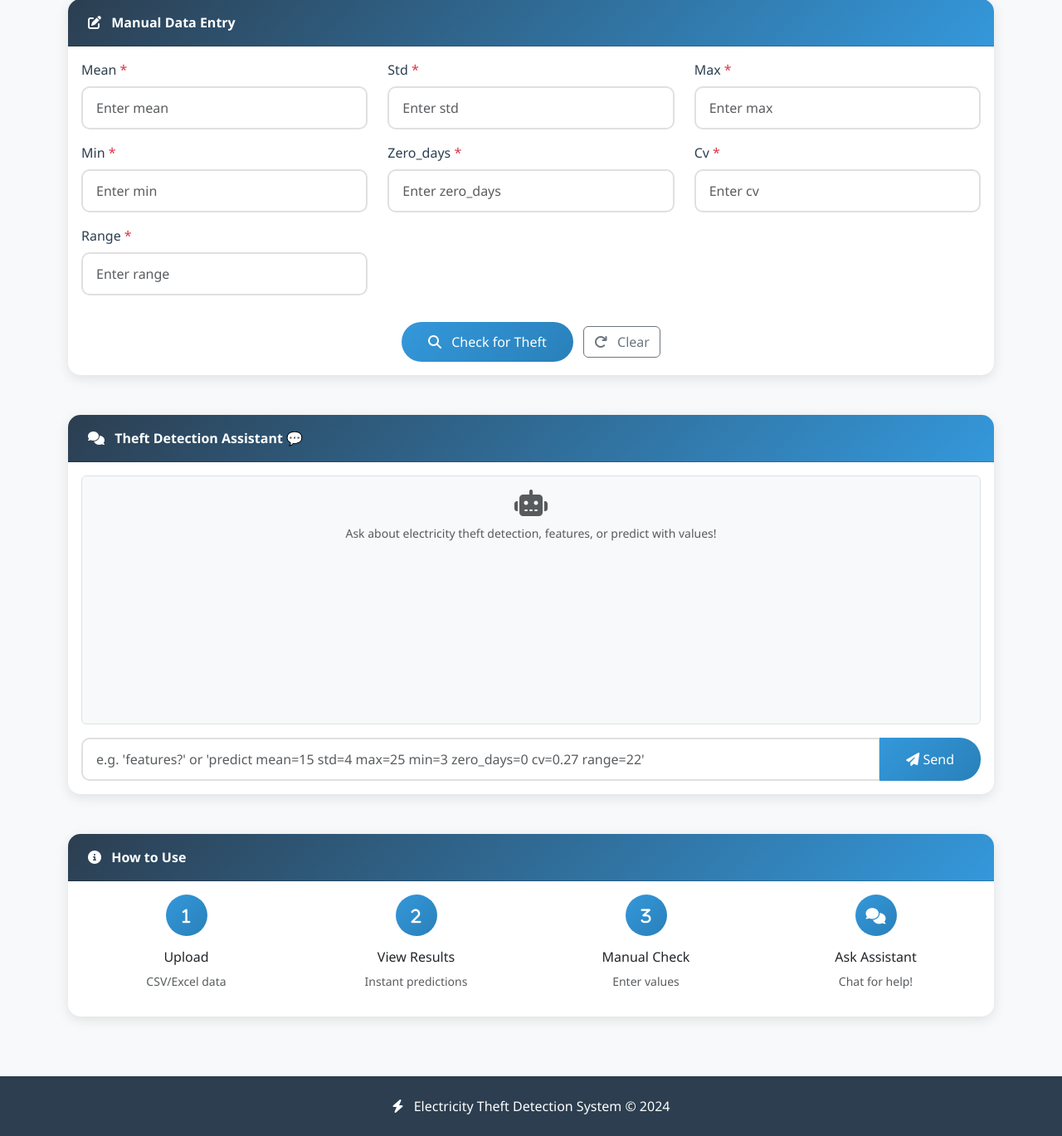
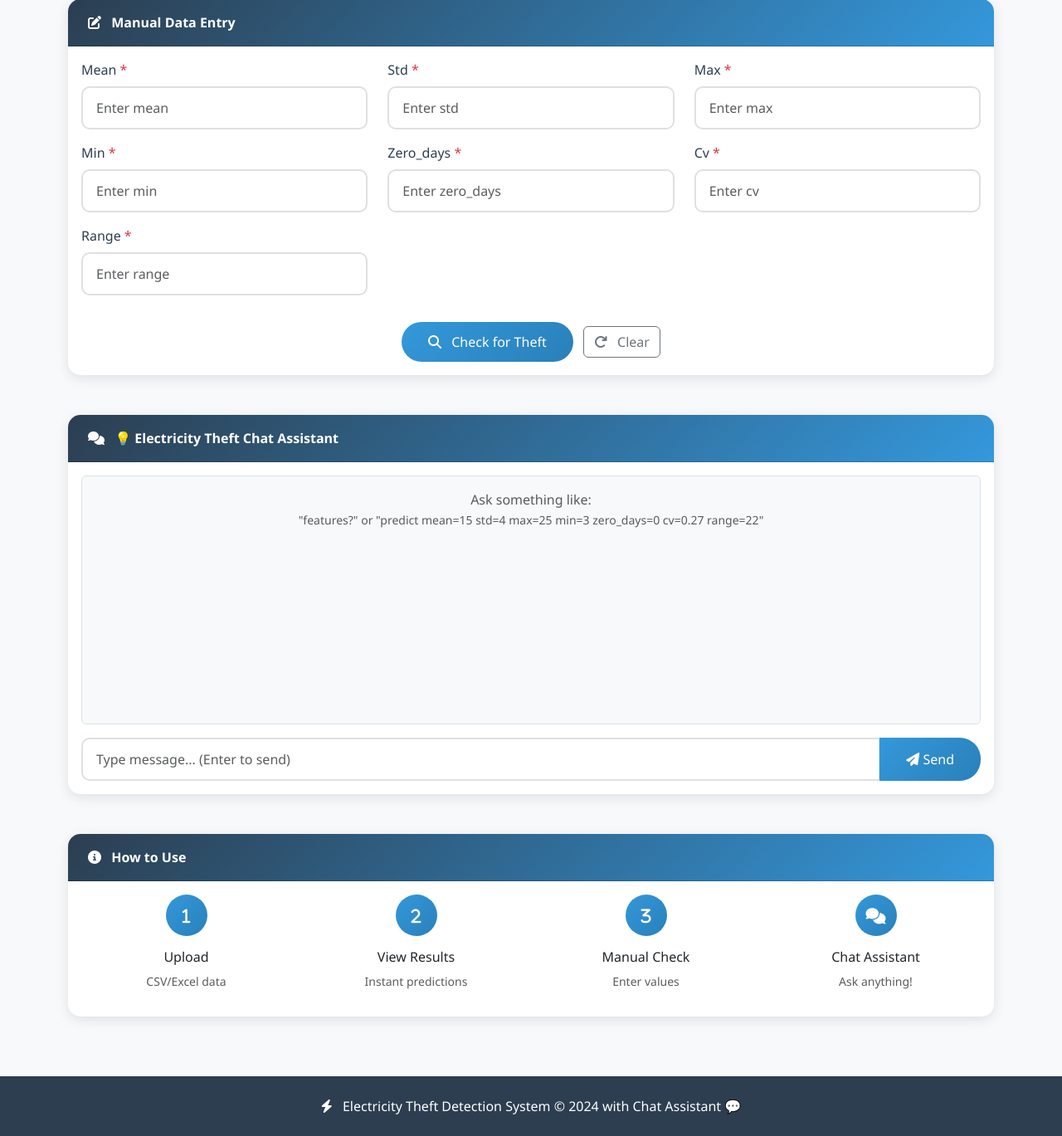
Before and after one commit to riddhik19/electricity-theft-detection, a Flask app: page / in a window 1280 px wide. Shown: the part 869-2238 px from the top of the page at 83% size. Run offline with Flask 3, Linux system fonts and the light colour scheme; some libraries are stand-ins or nearby versions.

Commit message:
feat: add electricity theft chat assistant (98% ML model)

```diff
--- a/templates/index.html
+++ b/templates/index.html
@@ -221,6 +221,17 @@
             padding: 0.4rem 1rem;
             font-size: 0.875rem;
         }
+
+        /* Chat Reference Styles */
+        #chat-messages .bg-primary {
+            color: white;
+        }
+        #chat-messages .bg-light {
+            border-left: 3px solid var(--secondary-color);
+        }
+        #chat-messages {
+            min-height: 200px;
+        }
     </style>
 </head>
 <body>
@@ -374,8 +385,7 @@
                                         </td>
                                         <td>{{ row.confidence }}</td>
                                         <td>
-                                            <button class="btn btn-sm btn-primary prediction-btn"
-                                                    onclick="predictRow({{ loop.index0 }}, {{ row|tojson }})">
+                                            <button class="btn btn-sm btn-primary prediction-btn" onclick="predictRow({{ loop.index0 }}, {{ row|tojson }})">
                                                 <i class="fas fa-search"></i> Check
                                             </button>
                                         </td>
@@ -463,24 +473,24 @@
             </div>
         </div>
 
-        <!-- Chat Section (NEW!) -->
-        <div class="row mb-4" id="chat-section">
+        <!-- Clean Chat Assistant (User Reference) -->
+        <div class="row mb-4">
             <div class="col-md-12">
                 <div class="card">
                     <div class="card-header">
                         <i class="fas fa-comments me-2"></i>
-                        Theft Detection Assistant 💬
+                        💡 Electricity Theft Chat Assistant
                     </div>
                     <div class="card-body">
-                        <div id="chat-messages" class="border rounded p-3 mb-3" style="height: 300px; overflow-y: auto; background: #f8f9fa;">
-                            <div class="text-center text-muted mb-3">
-                                <i class="fas fa-robot fa-2x mb-2 d-block"></i>
-                                <small>Ask about electricity theft detection, features, or predict with values!</small>
+                        <div id="chat-messages" style="height:300px; overflow-y:auto;" class="border rounded p-3 mb-3 bg-light">
+                            <div class="text-center text-muted">
+                                Ask something like: <br>
+                                <small>"features?" or "predict mean=15 std=4 max=25 min=3 zero_days=0 cv=0.27 range=22"</small>
                             </div>
                         </div>
                         <div class="input-group">
-                            <input type="text" id="chat-input" class="form-control" placeholder="e.g. 'features?' or 'predict mean=15 std=4 max=25 min=3 zero_days=0 cv=0.27 range=22'">
-                            <button class="btn btn-primary" onclick="sendChat()">
+                            <input type="text" id="chat-input" class="form-control" placeholder="Type message... (Enter to send)">
+                            <button class="btn btn-primary" id="chat-send-btn">
                                 <i class="fas fa-paper-plane"></i> Send
                             </button>
                         </div>
@@ -524,8 +534,8 @@
                                 <div class="feature-icon" style="width: 50px; height: 50px; font-size: 1.2rem;">
                                     <i class="fas fa-comments"></i>
                                 </div>
-                                <h6>Ask Assistant</h6>
-                                <p class="text-muted small">Chat for help!</p>
+                                <h6>Chat Assistant</h6>
+                                <p class="text-muted small">Ask anything!</p>
                             </div>
                         </div>
                     </div>
@@ -534,13 +544,12 @@
         </div>
     </div>
 
-
     <!-- Footer -->
     <footer>
         <div class="container text-center">
             <p class="mb-0">
                 <i class="fas fa-bolt me-2"></i>
-                Electricity Theft Detection System &copy; 2024
+                Electricity Theft Detection System &copy; 2024 with Chat Assistant 💬
             </p>
         </div>
     </footer>
@@ -565,18 +574,16 @@
 
     <script src="https://cdn.jsdelivr.net/npm/bootstrap@5.3.0/dist/js/bootstrap.bundle.min.js"></script>
     <script>
-        // Show loading spinner on form submit
+        // Upload loader
         document.getElementById('upload-form')?.addEventListener('submit', function() {
             document.getElementById('loadingSpinner').style.display = 'block';
             document.querySelector('.upload-area').style.display = 'none';
         });
 
-        // Predict row function
+        // Predict row AJAX
         async function predictRow(index, rowData) {
             const modal = new bootstrap.Modal(document.getElementById('predictionModal'));
             const modalBody = document.getElementById('modalBody');
-
-            // Extract features from row
             const features = ["mean", "std", "max", "min", "zero_days", "cv", "range"];
             const extractedData = {};
 
@@ -589,31 +596,26 @@
             try {
                 const response = await fetch('/predict_row', {
                     method: 'POST',
-                    headers: {
-                        'Content-Type': 'application/json',
-                    },
-                    body: JSON.stringify({
-                        row_index: index,
-                        row_data: extractedData
-                    })
+                    headers: {'Content-Type': 'application/json'},
+                    body: JSON.stringify({row_index: index, row_data: extractedData})
                 });
 
                 const result = await response.json();
 
                 if (result.error) {
-                    modalBody.innerHTML = '<div class="alert alert-danger"><i class="fas fa-exclamation-triangle me-2"></i> ' + result.error + '</div>';
+                    modalBody.innerHTML = '<div class="alert alert-danger"><i class="fas fa-exclamation-triangle me-2"></i>' + result.error + '</div>';
                 } else {
                     const isSuspicious = result.prediction === 'Suspicious';
                     modalBody.innerHTML = '<div class="text-center mb-3"><i class="fas ' + (isSuspicious ? 'fa-exclamation-triangle text-danger' : 'fa-check-circle text-success') + '" style="font-size: 3rem;"></i></div><h4 class="text-center ' + (isSuspicious ? 'text-danger' : 'text-success') + '">' + result.prediction + '</h4><hr><div class="row text-center"><div class="col-6"><p class="mb-1"><strong>Confidence</strong></p><h5>' + result.confidence + '</h5></div><div class="col-6"><p class="mb-1"><strong>Suspicious</strong></p><h5>' + result.suspicious_probability + '</h5></div></div>';
                 }
             } catch (error) {
-                modalBody.innerHTML = '<div class="alert alert-danger"><i class="fas fa-exclamation-triangle me-2"></i> Error: ' + error.message + '</div>';
+                modalBody.innerHTML = '<div class="alert alert-danger"><i class="fas fa-exclamation-triangle me-2"></i>Error: ' + error.message + '</div>';
             }
 
             modal.show();
         }
 
-        // Form validation
+        // Manual form validation
         document.getElementById('manualForm')?.addEventListener('submit', function(e) {
             const inputs = this.querySelectorAll('input[required]');
             let valid = true;
@@ -627,24 +629,24 @@
                 }
             });
 
-            if (!valid) {
-                e.preventDefault();
-            }
+            if (!valid) e.preventDefault();
         });
 
-        // NEW: Chat functionality (lightweight)
+        // ✅ CLEAN CHAT JS (User Reference - Fixed Syntax)
+        document.addEventListener('DOMContentLoaded', function () {
             async function sendChat() {
                 const input = document.getElementById('chat-input');
                 const messages = document.getElementById('chat-messages');
+                const btn = document.getElementById('chat-send-btn');
+
                 const query = input.value.trim();
-
                 if (!query) return;
 
-            // Add user message
+                // User message
                 messages.innerHTML += `
-                <div class="d-flex mb-2">
-                    <div class="flex-grow-1 ms-3">
-                        <div class="bg-primary text-white p-2 rounded-pill small w-75 ms-auto">You: ${query}</div>
+                    <div class="d-flex justify-content-end mb-2">
+                        <div class="bg-primary text-white p-2 rounded-pill small" style="max-width: 75%;">
+                            ${query}
                         </div>
                     </div>
                 `;
@@ -652,47 +654,53 @@
                 input.value = '';
                 messages.scrollTop = messages.scrollHeight;
 
+                btn.disabled = true;
+                btn.innerHTML = '<i class="fas fa-spinner fa-spin"></i>';
+
                 try {
                     const response = await fetch('/chat', {
                         method: 'POST',
-                    headers: { 'Content-Type': 'application/json' },
+                        headers: {'Content-Type': 'application/json'},
                         body: JSON.stringify({ query: query })
                     });
 
                     const data = await response.json();
 
-                // Add bot response
-                const botMsg = data.response || 'Sorry, I didn\\'t understand.';
+                    const botMsg = data.response || "Sorry, I didn't understand.";
+
                     messages.innerHTML += `
                         <div class="d-flex mb-3">
-                        <div class="feature-icon me-2 bg-secondary">
+                            <div class="feature-icon me-2" style="width:40px;height:40px;background:#3498db;">
                                 <i class="fas fa-robot"></i>
                             </div>
                             <div class="flex-grow-1">
-                            <div class="bg-light p-3 rounded border">${botMsg}</div>
+                                <div class="bg-light p-3 rounded border">
+                                    ${botMsg}
+                                </div>
                             </div>
                         </div>
                     `;
 
-                messages.scrollTop = messages.scrollHeight;
-
                 } catch (error) {
                     messages.innerHTML += `
-                    <div class="d-flex mb-3">
-                        <div class="feature-icon me-2 bg-danger">
-                            <i class="fas fa-robot"></i>
-                        </div>
-                        <div class="flex-grow-1">
-                            <div class="bg-light p-3 rounded border text-danger">Chat error. Try again!</div>
-                        </div>
-                    </div>
+                        <div class="text-danger">Error connecting to server</div>
                     `;
                 }
+
+                btn.disabled = false;
+                btn.innerHTML = '<i class="fas fa-paper-plane"></i> Send';
+
+                messages.scrollTop = messages.scrollHeight;
             }
 
-        // Enter to send chat
+            document.getElementById('chat-send-btn').addEventListener('click', sendChat);
+
             document.getElementById('chat-input').addEventListener('keypress', function(e) {
-            if (e.key === 'Enter') sendChat();
+                if (e.key === 'Enter') {
+                    e.preventDefault();
+                    sendChat();
+                }
+            });
         });
     </script>
 </body>
```
Also changed, not shown: TODO.md (+13 -5 lines), templates/chat.js (added, +75 -0 lines). Lines whose indentation alone changed are shown as unchanged.
